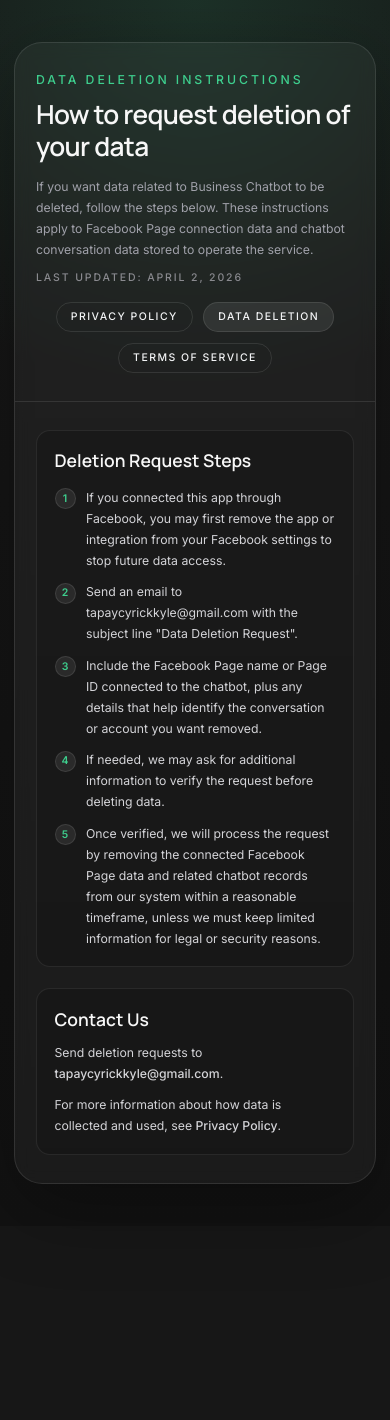
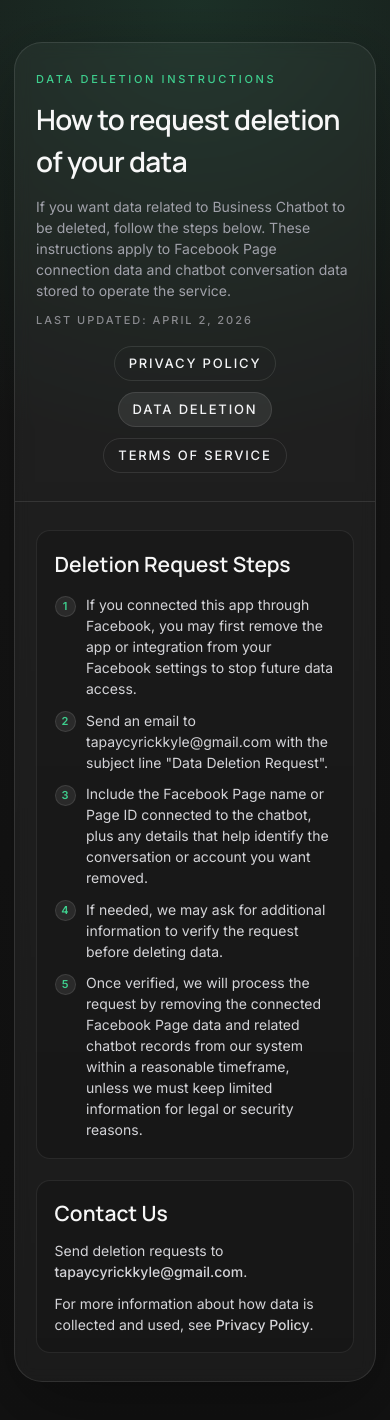
Before and after one commit to tapaycyrickkyle/chatbot-ai, a Next.js app: page /data-deletion in a window 390 px wide. Shown: the top 1420 px of the page. Before the commit the page ends 1226 px from the top, so only its background shows below. Built offline with nearby package versions, Linux system fonts and the light colour scheme.

Commit message:
fix the typography consistency

```diff
--- a/src/app/dashboard/_components/DashboardShell.tsx
+++ b/src/app/dashboard/_components/DashboardShell.tsx
@@ -52,7 +52,7 @@ const DashboardShell = ({
     <main className="page-enter flex min-h-screen bg-background text-foreground">
       <aside className="hidden w-[274px] flex-col border-r border-[var(--border)] bg-[var(--surface)] xl:flex panel-enter">
         <div className="px-6 py-8">
-          <h2 className="text-[1.7rem] font-extrabold leading-tight tracking-[-0.03em]">
+          <h2 className="text-[1.5rem] font-extrabold leading-tight tracking-[-0.03em]">
             Admin Panel
           </h2>
           <p className="mt-1.5 text-[13px] text-[var(--text-muted)]">
@@ -95,7 +95,7 @@ const DashboardShell = ({
         <header className="border-b border-[var(--border)] bg-background px-6 py-3.5 sm:px-8 lg:px-10">
           <div className="flex flex-col gap-4 lg:flex-row lg:items-center lg:justify-between">
             <div className="flex items-center justify-between gap-4">
-              <h1 className="text-[1.2rem] font-black uppercase tracking-[0.14em]">
+              <h1 className="text-[1.125rem] font-black uppercase tracking-[0.14em]">
                 Business Chatbot
               </h1>
               <button
--- a/src/app/dashboard/faqs/FaqEditorPage.tsx
+++ b/src/app/dashboard/faqs/FaqEditorPage.tsx
@@ -267,7 +267,7 @@ const FaqEditorPage = () => {
           <aside className="space-y-4">
             <section className="rounded-2xl border border-[var(--border)] bg-[var(--surface)] px-5 py-5">
               <div className="flex items-center justify-between">
-                <p className="text-[12px] font-bold uppercase tracking-[0.18em] text-[var(--accent-bright)]">
+                <p className="text-[11px] font-bold uppercase tracking-[0.18em] text-[var(--accent-bright)]">
                   {editingFaqId ? "Update FAQ" : "Create New FAQ"}
                 </p>
                 <span className="h-2.5 w-2.5 rounded-full bg-[var(--accent-bright)]" />
@@ -365,7 +365,7 @@ const FaqEditorPage = () => {
           <section>
             <div className="mb-4 flex items-center justify-between gap-4">
               <div>
-                <p className="text-[12px] font-bold uppercase tracking-[0.18em] text-[var(--text-label)]">
+                <p className="text-[11px] font-bold uppercase tracking-[0.18em] text-[var(--text-label)]">
                   Active FAQ Library
                 </p>
                 <p className="mt-1 text-[13px] text-[var(--text-muted)]">
@@ -455,7 +455,7 @@ const FaqEditorPage = () => {
                         ))}
                       </div>
 
-                      <h3 className="mt-4 text-[1.25rem] font-bold tracking-[-0.03em]">
+                      <h3 className="mt-4 text-[1.125rem] font-bold tracking-[-0.03em]">
                         {entry.keywords[0] || "FAQ Entry"}
                       </h3>
                       <p className="mt-3 max-w-[740px] text-[14px] leading-6 text-[var(--text-label)]">
--- a/src/app/data-deletion/page.tsx
+++ b/src/app/data-deletion/page.tsx
@@ -22,37 +22,37 @@ export default function DataDeletionPage() {
       <div className="mx-auto max-w-4xl">
         <section className="panel-enter overflow-hidden rounded-[28px] border border-white/10 bg-white/4 shadow-[0_24px_80px_rgba(0,0,0,0.32)] backdrop-blur-sm">
           <div className="border-b border-white/10 px-6 py-8 sm:px-10">
-            <p className="text-sm font-medium uppercase tracking-[0.24em] text-accent-bright">
+            <p className="text-[11px] font-medium uppercase tracking-[0.24em] text-accent-bright">
               Data Deletion Instructions
             </p>
-            <h1 className="mt-3 text-3xl font-semibold tracking-tight sm:text-4xl">
+            <h1 className="mt-3 text-[2rem] font-semibold tracking-tight sm:text-[2.35rem]">
               How to request deletion of your data
             </h1>
-            <p className="mt-4 max-w-2xl text-sm leading-6 text-text-muted sm:text-base">
+            <p className="mt-4 max-w-2xl text-[14px] leading-6 text-text-muted">
               If you want data related to Business Chatbot to be deleted,
               follow the steps below. These instructions apply to Facebook Page
               connection data and chatbot conversation data stored to operate
               the service.
             </p>
-            <p className="mt-3 text-xs font-medium uppercase tracking-[0.18em] text-text-subtle">
+            <p className="mt-3 text-[11px] font-medium uppercase tracking-[0.18em] text-text-subtle">
               Last updated: {lastUpdated}
             </p>
             <div className="mt-5 flex flex-wrap justify-center gap-3">
               <Link
                 href="/privacy-policy"
-                className="rounded-full border border-white/10 px-4 py-2 text-xs font-medium uppercase tracking-[0.14em] text-text-label hover:border-white/20 hover:text-accent-bright"
+                className="rounded-full border border-white/10 px-4 py-2 text-[13px] font-medium uppercase tracking-[0.14em] text-text-label hover:border-white/20 hover:text-accent-bright"
               >
                 Privacy Policy
               </Link>
               <Link
                 href="/data-deletion"
-                className="rounded-full border border-white/10 bg-white/8 px-4 py-2 text-xs font-medium uppercase tracking-[0.14em] text-accent-bright"
+                className="rounded-full border border-white/10 bg-white/8 px-4 py-2 text-[13px] font-medium uppercase tracking-[0.14em] text-accent-bright"
               >
                 Data Deletion
               </Link>
               <Link
                 href="/terms-of-service"
-                className="rounded-full border border-white/10 px-4 py-2 text-xs font-medium uppercase tracking-[0.14em] text-text-label hover:border-white/20 hover:text-accent-bright"
+                className="rounded-full border border-white/10 px-4 py-2 text-[13px] font-medium uppercase tracking-[0.14em] text-text-label hover:border-white/20 hover:text-accent-bright"
               >
                 Terms of Service
               </Link>
@@ -61,13 +61,13 @@ export default function DataDeletionPage() {
 
           <div className="space-y-6 px-6 py-8 sm:px-10">
             <section className="rounded-2xl border border-white/8 bg-black/15 p-5 sm:p-6">
-              <h2 className="text-xl font-semibold text-text-heading">
+              <h2 className="text-[1.5rem] font-semibold text-text-heading">
                 Deletion Request Steps
               </h2>
-              <ol className="mt-4 space-y-3 text-sm leading-6 text-text-label sm:text-[15px]">
+              <ol className="mt-4 space-y-3 text-[14px] leading-6 text-text-label">
                 {steps.map((step, index) => (
                   <li key={step} className="flex gap-3">
-                    <span className="mt-0.5 inline-flex h-6 w-6 shrink-0 items-center justify-center rounded-full border border-white/10 bg-white/8 text-xs font-semibold text-accent-bright">
+                    <span className="mt-0.5 inline-flex h-6 w-6 shrink-0 items-center justify-center rounded-full border border-white/10 bg-white/8 text-[11px] font-semibold text-accent-bright">
                       {index + 1}
                     </span>
                     <span>{step}</span>
@@ -77,10 +77,10 @@ export default function DataDeletionPage() {
             </section>
 
             <section className="rounded-2xl border border-white/8 bg-black/15 p-5 sm:p-6">
-              <h2 className="text-xl font-semibold text-text-heading">
+              <h2 className="text-[1.5rem] font-semibold text-text-heading">
                 Contact Us
               </h2>
-              <p className="mt-3 text-sm leading-6 text-text-label sm:text-[15px]">
+              <p className="mt-3 text-[14px] leading-6 text-text-label">
                 Send deletion requests to{" "}
                 <a
                   href="mailto:tapaycyrickkyle@gmail.com"
@@ -90,7 +90,7 @@ export default function DataDeletionPage() {
                 </a>
                 .
               </p>
-              <p className="mt-3 text-sm leading-6 text-text-label sm:text-[15px]">
+              <p className="mt-3 text-[14px] leading-6 text-text-label">
                 For more information about how data is collected and used, see{" "}
                 <a
                   href="/privacy-policy"
--- a/src/app/sign-in/SignInPage.tsx
+++ b/src/app/sign-in/SignInPage.tsx
@@ -66,7 +66,7 @@ const SignInPage = () => {
         <div className="w-full max-w-[420px] panel-enter">
           <div className="mb-8 text-center">
             <h1
-              className="text-[1.5rem] font-extrabold leading-tight tracking-[-0.03em] sm:text-[1.7rem]"
+              className="text-[1.5rem] font-extrabold leading-tight tracking-[-0.03em] sm:text-[1.6rem]"
               style={{ color: "var(--accent-text)" }}
             >
               Business Chatbot
@@ -80,7 +80,7 @@ const SignInPage = () => {
           <div className="rounded-2xl border border-[#2a2a2a] bg-[#1d1d1d] px-5 py-6 shadow-[0_22px_56px_rgba(0,0,0,0.34)] sm:px-6 sm:py-6 card-hover">
             <form className="space-y-4.5" onSubmit={handleSubmit}>
               <div className="border-b border-[#2a2a2a] pb-4 text-center">
-                <h2 className="text-[1.45rem] font-extrabold tracking-[-0.04em] text-[#f3f4f6] sm:text-[1.6rem]">
+                <h2 className="text-[1.5rem] font-extrabold tracking-[-0.04em] text-[#f3f4f6]">
                   Sign In
                 </h2>
               </div>
```
Also changed, not shown: src/app/dashboard/DashboardPage.tsx (+5 -5 lines), src/app/privacy-policy/page.tsx (+12 -12 lines), src/app/terms-of-service/page.tsx (+12 -12 lines).
